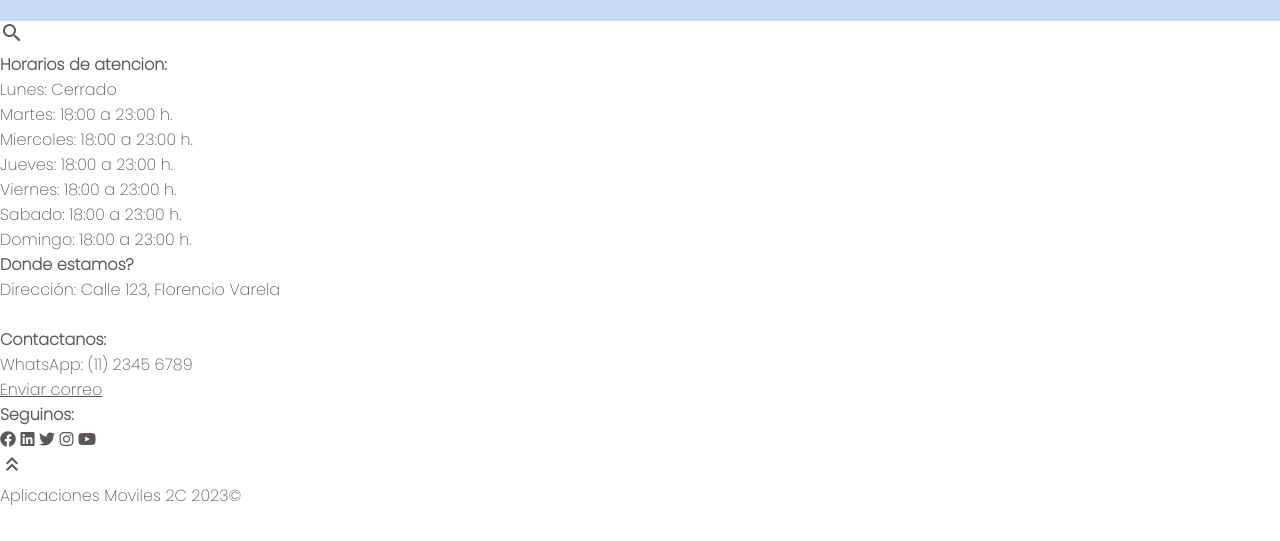
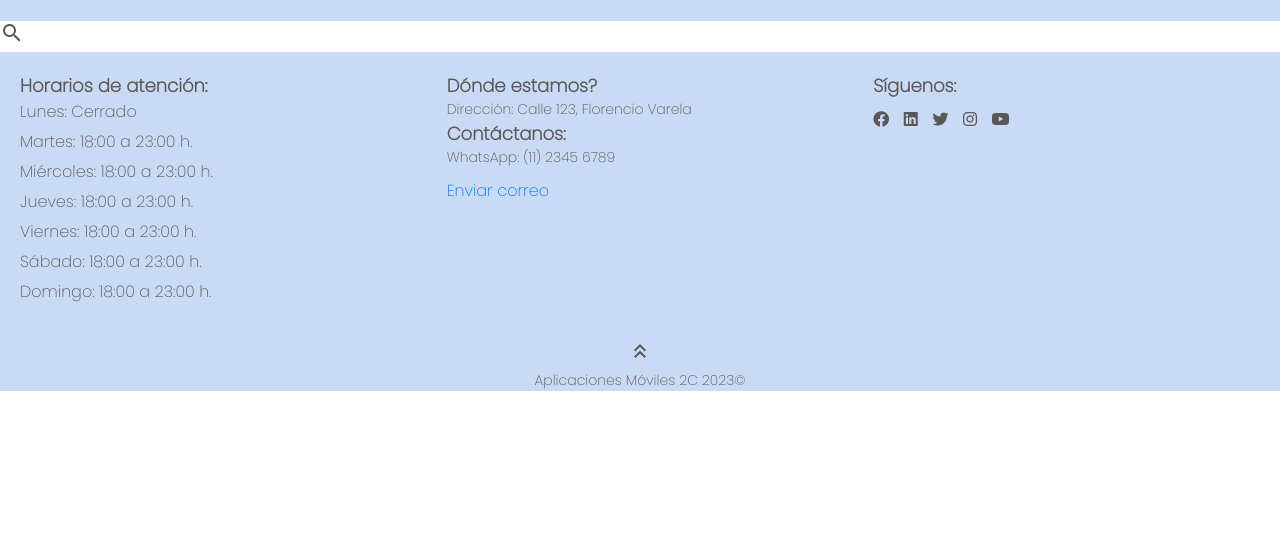
Before and after one commit to margaritaEnterprise/app-Mobile-Web, a plain HTML site: page index.html in a window 1280 px wide. Shown: the part 59-600 px from the top of the page. Drawn offline with Linux system fonts and the light colour scheme; a web font is replaced by a local one.

Commit message:
add styles in footer

```diff
--- a/css/index.css
+++ b/css/index.css
@@ -83,3 +83,65 @@
     margin-left: 5px;
     color: gold; /* Puedes elegir tu propio color */
 }
+
+/* Estilos para el bloque footer__body */
+
+.footer{
+    background-color: var(--color-blu);
+}
+
+.footer__body {
+    display: flex;
+    justify-content: center;
+    gap: 0;
+
+}
+
+/* Estilos para las columnas dentro del bloque footer__body */
+.footer__hour,
+.footer__contact,
+.footer__icons {
+    flex: 1;
+    padding: 20px;
+}
+
+/* Estilos para los títulos dentro de las columnas */
+.footer__title {
+    font-size: 18px;
+}
+
+/* Estilos para las listas dentro de las columnas */
+.footer__list {
+    list-style: none;
+    padding: 0;
+}
+
+/* Estilos para los elementos de las listas */
+.footer__item {
+    margin-bottom: 5px;
+}
+
+/* Estilos para los enlaces dentro de las columnas de contacto */
+.footer__link {
+    display: block;
+    margin-top: 10px;
+    text-decoration: none;
+    color: #0077FF; /* Puedes elegir tu propio color */
+}
+
+/* Estilos para los íconos de redes sociales */
+.footer__icon {
+    font-size: 24px;
+    margin-right: 10px;
+    color: #0077FF; /* Puedes elegir tu propio color */
+}
+
+/* Estilos para el bloque footer__footer */
+.footer__footer {
+    text-align: center;
+}
+
+/* Estilos para el texto de derechos de autor en el footer__footer */
+.footer__text {
+    font-size: 14px;
+}
--- a/index.html
+++ b/index.html
@@ -51,7 +51,7 @@
             <!-- SPA: Renderiza cuando se carga la pagina -->
         </section>
     </main>
-    <footer id='foot'>
+    <footer class="footer" id='foot'>
         <!-- agregar footer -->
     </footer>
     <!-- js -->
--- a/js/components/footer.js
+++ b/js/components/footer.js
@@ -2,42 +2,39 @@
 const Footer = () => {
 
     return  `
-
     <div class="footer__body">
-        <div class="hour">
-            <h3>Horarios de atencion: </h3>
-            <ul>
-                <li>Lunes: Cerrado</li>
-                <li>Martes: 18:00 a 23:00 h.</li>
-                <li>Miercoles: 18:00 a 23:00 h.</li>
-                <li>Jueves: 18:00 a 23:00 h.</li>
-                <li>Viernes: 18:00 a 23:00 h.</li>
-                <li>Sabado: 18:00 a 23:00 h.</li>
-                <li>Domingo: 18:00 a 23:00 h.</li>
-            </ul>
-        </div>
-        <div class="contactUs">
-            <h3>Donde estamos?</h3>
-            <p>Dirección: Calle 123, Florencio Varela</p>
-            </br>
-            <h3>Contactanos:</h3>
-            <p>WhatsApp: (11) 2345 6789</p>
-            <a href="mailto:mail@casadecomida.com">Enviar correo</a>
-        </div>
-        <div class="icons">
-            <h3>Seguinos:</h3>
-                <a href="https://www.facebook.com/paulinacocina.net/?locale=es_LA" title="Ver promociones y recetas"><i class="fab fa-facebook"></i></a>
-                <a href="https://www.linkedin.com/in/recetasargentinas/" title="Ver promociones y recetas"><i class="fab fa-linkedin"></i></a>
-                <a href="https://twitter.com/paulina_cocina?ref_src=twsrc%5Egoogle%7Ctwcamp%5Eserp%7Ctwgr%5Eauthor" title="Ver promociones y recetas"><i class="fab fa-twitter"></i></a>
-                <a href="https://www.instagram.com/fichinbar/?hl=es" title="Ver promociones y recetas"><i class="fab fa-instagram"></i></a>
-                <a href="https://www.youtube.com/@paulinacocina" title="Ver promociones y recetas"><i class="fab fa-youtube"></i></a>
-        </div>
+    <div class="footer__hour">
+        <h3 class="footer__title">Horarios de atención:</h3>
+        <ul class="footer__list">
+            <li class="footer__item">Lunes: Cerrado</li>
+            <li class="footer__item">Martes: 18:00 a 23:00 h.</li>
+            <li class="footer__item">Miércoles: 18:00 a 23:00 h.</li>
+            <li class="footer__item">Jueves: 18:00 a 23:00 h.</li>
+            <li class="footer__item">Viernes: 18:00 a 23:00 h.</li>
+            <li class="footer__item">Sábado: 18:00 a 23:00 h.</li>
+            <li class="footer__item">Domingo: 18:00 a 23:00 h.</li>
+        </ul>
     </div>
-    <div class="footer__footer">
-        <a href='#' id="footer__up"><i class="material-icons" title="Inicio">keyboard_double_arrow_up</i></a>
-        <p class="footer__text">Aplicaciones Moviles 2C 2023&copy;</p>
+    <div class="footer__contact">
+        <h3 class="footer__title">Dónde estamos?</h3>
+        <p class="footer__text">Dirección: Calle 123, Florencio Varela</p>
+        <h3 class="footer__title">Contáctanos:</h3>
+        <p class="footer__text">WhatsApp: (11) 2345 6789</p>
+        <a href="mailto:mail@casadecomida.com" class="footer__link">Enviar correo</a>
     </div>
-
+    <div class="footer__icons">
+        <h3 class="footer__title">Síguenos:</h3>
+        <a href="https://www.facebook.com/paulinacocina.net/?locale=es_LA" title="Ver promociones y recetas" class="footer__icon"><i class="fab fa-facebook"></i></a>
+        <a href="https://www.linkedin.com/in/recetasargentinas/" title="Ver promociones y recetas" class="footer__icon"><i class="fab fa-linkedin"></i></a>
+        <a href="https://twitter.com/paulina_cocina?ref_src=twsrc%5Egoogle%7Ctwcamp%5Eserp%7Ctwgr%5Eauthor" title="Ver promociones y recetas" class="footer__icon"><i class="fab fa-twitter"></i></a>
+        <a href="https://www.instagram.com/fichinbar/?hl=es" title="Ver promociones y recetas" class="footer__icon"><i class="fab fa-instagram"></i></a>
+        <a href="https://www.youtube.com/@paulinacocina" title="Ver promociones y recetas" class="footer__icon"><i class="fab fa-youtube"></i></a>
+    </div>
+</div>
+<div class="footer__footer">
+    <a href='#' id="footer__up" class="footer__link"><i class="material-icons" title="Inicio">keyboard_double_arrow_up</i></a>
+    <p class="footer__text">Aplicaciones Móviles 2C 2023&copy;</p>
+</div>
     `
 }
 
```
